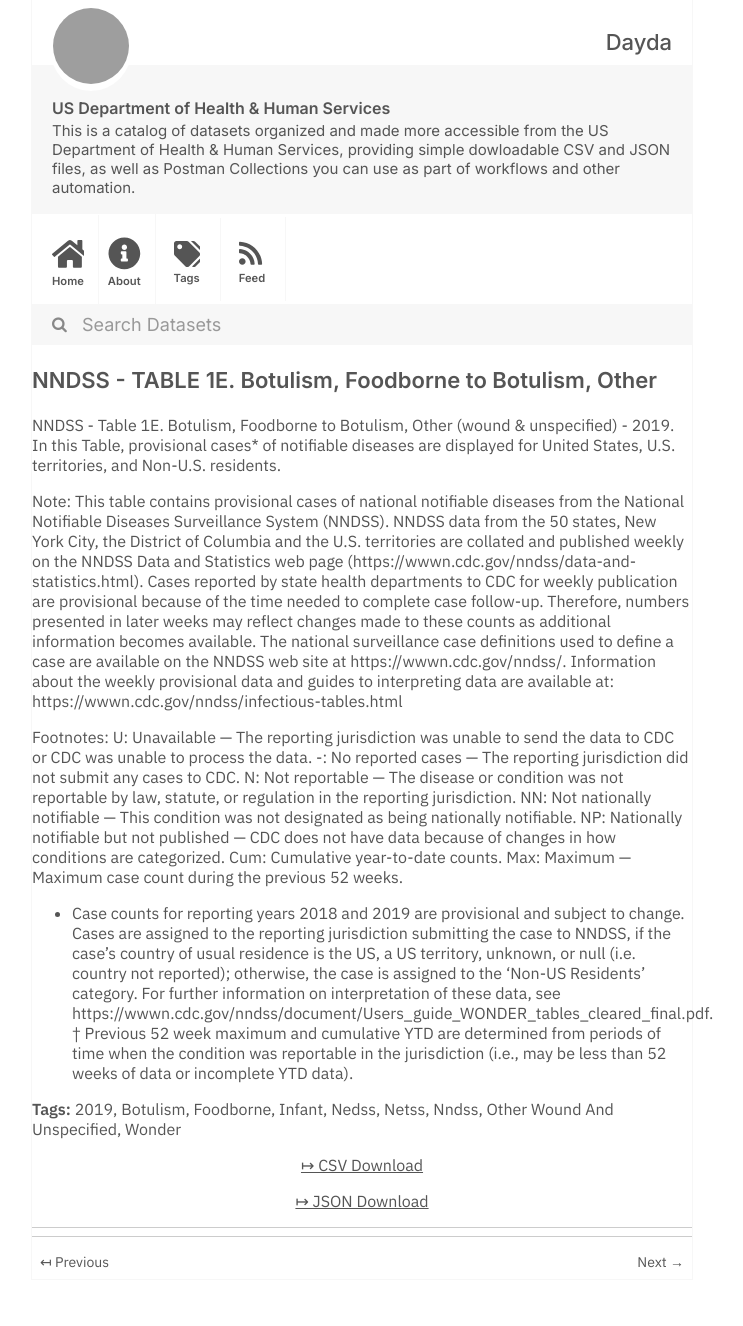
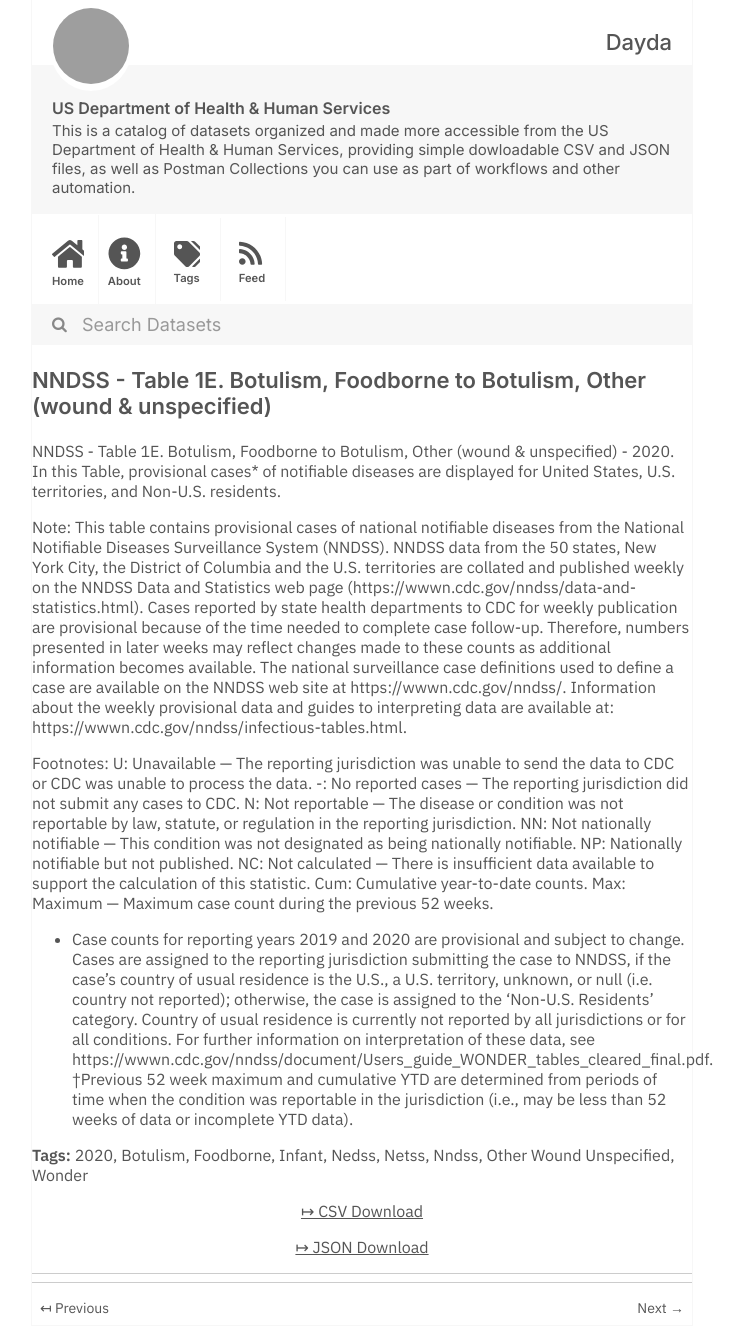
Before and after one commit to dayda-entities/us-department-of-health-and-human-services, a Jekyll site: the page built from _posts/2020-11-10-nndss-table-1e-botulism-foodbo.md, in a window 1280 px wide. Shown: the whole page, without its empty margins (278-1021 px from the left). Built offline with Jekyll 4.4.1, drawn with Linux system fonts in a browser that asks for light colours; before the commit the page ends 1280 px from its top, so only the background shows below that; grey boxes are pictures that could not be loaded.

Commit message:
Publish Data

```diff
--- a/_posts/2020-11-10-nndss-table-1e-botulism-foodbo.md
+++ b/_posts/2020-11-10-nndss-table-1e-botulism-foodbo.md
@@ -1,37 +1,38 @@
 ---
-title: 'NNDSS - TABLE 1E. Botulism, Foodborne to Botulism, Other'
-created: '2020-11-10T16:17:48.544923'
-modified: '2021-04-30T02:01:32.878935'
+title: 'NNDSS - Table 1E. Botulism, Foodborne to Botulism, Other (wound & unspecified)'
+created: '2020-11-10T16:16:31.996982'
+modified: '2021-04-17T02:53:43.272397'
 state: active
 type: dataset
 tags:
-  - '2019'
+  - '2020'
   - Botulism
   - Foodborne
   - Infant
   - Nedss
   - Netss
   - Nndss
-  - Other Wound And Unspecified
+  - Other Wound Unspecified
   - Wonder
 groups: []
-csv_url: 'https://data.cdc.gov/api/views/qwf3-87ny/rows.csv?accessType=DOWNLOAD'
-json_url: 'https://data.cdc.gov/api/views/qwf3-87ny/rows.json?accessType=DOWNLOAD'
+csv_url: 'https://data.cdc.gov/api/views/4bft-6yws/rows.csv?accessType=DOWNLOAD'
+json_url: 'https://data.cdc.gov/api/views/4bft-6yws/rows.json?accessType=DOWNLOAD'
 layout: post
 
 ---
-NNDSS - Table 1E. Botulism, Foodborne to Botulism, Other (wound & unspecified) - 2019. In this Table, provisional cases* of notifiable diseases are displayed for United States, U.S. territories, and Non-U.S. residents.
+NNDSS - Table 1E. Botulism, Foodborne to Botulism, Other (wound & unspecified) - 2020. In this Table, provisional cases* of notifiable diseases are displayed for United States, U.S. territories, and Non-U.S. residents.
 
 Note:
-This table contains provisional cases of national notifiable diseases from the National Notifiable Diseases Surveillance System (NNDSS). NNDSS data from the 50 states, New York City, the District of Columbia and the U.S. territories are collated and published weekly on the NNDSS Data and Statistics web page (https://wwwn.cdc.gov/nndss/data-and-statistics.html). Cases reported by state health departments to CDC for weekly publication are provisional because of the time needed to complete case follow-up. Therefore, numbers presented in later weeks may reflect changes made to these counts as additional information becomes available. The national surveillance case definitions used to define a case are available on the NNDSS web site at https://wwwn.cdc.gov/nndss/. Information about the weekly provisional data and guides to interpreting data are available at: https://wwwn.cdc.gov/nndss/infectious-tables.html
+This table contains provisional cases of national notifiable diseases from the National Notifiable Diseases Surveillance System (NNDSS). NNDSS data from the 50 states, New York City, the District of Columbia and the U.S. territories are collated and published weekly on the NNDSS Data and Statistics web page (https://wwwn.cdc.gov/nndss/data-and-statistics.html). Cases reported by state health departments to CDC for weekly publication are provisional because of the time needed to complete case follow-up. Therefore, numbers presented in later weeks may reflect changes made to these counts as additional information becomes available. The national surveillance case definitions used to define a case are available on the NNDSS web site at https://wwwn.cdc.gov/nndss/. Information about the weekly provisional data and guides to interpreting data are available at: https://wwwn.cdc.gov/nndss/infectious-tables.html.
 
 Footnotes:
 U: Unavailable — The reporting jurisdiction was unable to send the data to CDC or CDC was unable to process the data.
 -: No reported cases — The reporting jurisdiction did not submit any cases to CDC.
 N: Not reportable — The disease or condition was not reportable by law, statute, or regulation in the reporting jurisdiction.
 NN: Not nationally notifiable — This condition was not designated as being nationally notifiable.
-NP: Nationally notifiable but not published — CDC does not have data because of changes in how conditions are categorized.
+NP: Nationally notifiable but not published.
+NC: Not calculated — There is insufficient data available to support the calculation of this statistic.
 Cum: Cumulative year-to-date counts.
 Max: Maximum — Maximum case count during the previous 52 weeks.
-* Case counts for reporting years 2018 and 2019 are provisional and subject to change. Cases are assigned to the reporting jurisdiction submitting the case to NNDSS, if the case's country of usual residence is the US, a US territory, unknown, or null (i.e. country not reported); otherwise, the case is assigned to the 'Non-US Residents' category. For further information on interpretation of these data, see https://wwwn.cdc.gov/nndss/document/Users_guide_WONDER_tables_cleared_final.pdf.
-† Previous 52 week maximum and cumulative YTD are determined from periods of time when the condition was reportable in the jurisdiction (i.e., may be less than 52 weeks of data or incomplete YTD data).
+* Case counts for reporting years 2019 and 2020 are provisional and subject to change. Cases are assigned to the reporting jurisdiction submitting the case to NNDSS, if the case's country of usual residence is the U.S., a U.S. territory, unknown, or null (i.e. country not reported); otherwise, the case is assigned to the 'Non-U.S. Residents' category. Country of usual residence is currently not reported by all jurisdictions or for all conditions. For further information on interpretation of these data, see https://wwwn.cdc.gov/nndss/document/Users_guide_WONDER_tables_cleared_final.pdf.
+†Previous 52 week maximum and cumulative YTD are determined from periods of time when the condition was reportable in the jurisdiction (i.e., may be less than 52 weeks of data or incomplete YTD data).
```
